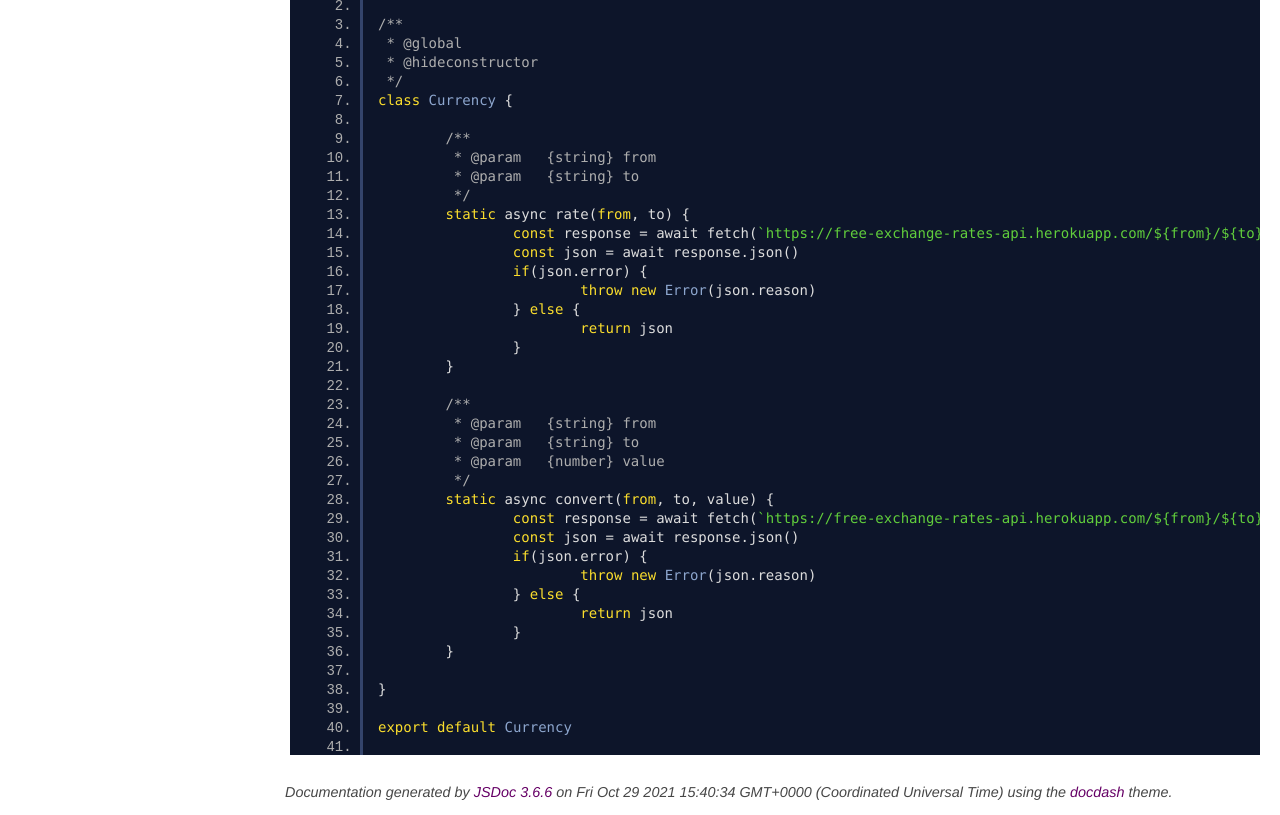
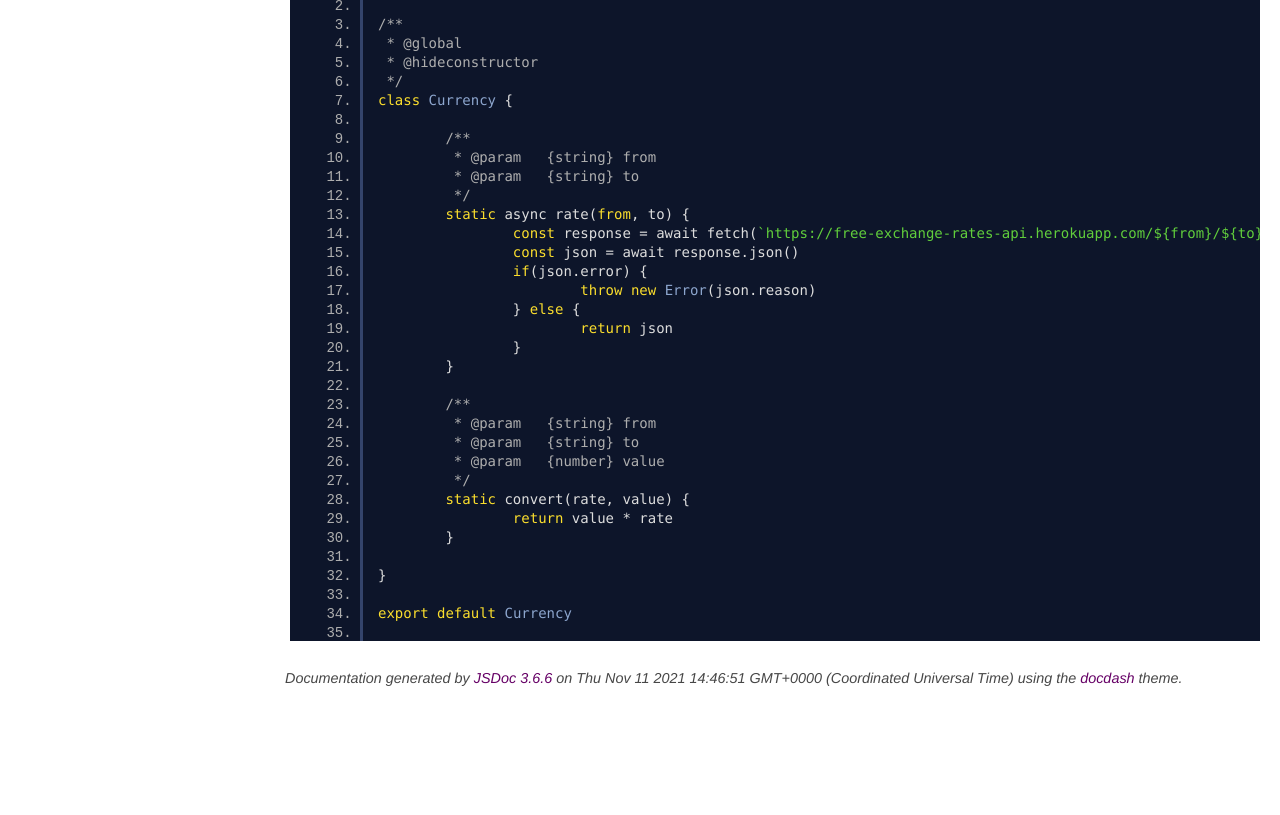
Before and after one commit to thoughtsunificator/currency, a plain HTML site: page index.js.html in a window 1280 px wide. Shown: the part 182-997 px from the top of the page. After the commit the page ends 883 px from the top, so only its background shows below. Drawn offline with Linux system fonts and the light colour scheme.

Commit message:
Update gh-pages to output generated at a7ae524

```diff
--- a/index.js.html
+++ b/index.js.html
@@ -71,14 +71,8 @@ class Currency {
 	 * @param   {string} to
 	 * @param   {number} value
 	 */
-	static async convert(from, to, value) {
-		const response = await fetch(`https://free-exchange-rates-api.herokuapp.com/${from}/${to}/${value}`)
-		const json = await response.json()
-		if(json.error) {
-			throw new Error(json.reason)
-		} else {
-			return json
-		}
+	static convert(rate, value) {
+		return value * rate
 	}
 
 }
@@ -99,7 +93,7 @@ export default Currency
 <br class="clear">
 
 <footer>
-    Documentation generated by <a href="https://github.com/jsdoc3/jsdoc">JSDoc 3.6.6</a> on Fri Oct 29 2021 15:40:34 GMT+0000 (Coordinated Universal Time) using the <a href="https://github.com/clenemt/docdash">docdash</a> theme.
+    Documentation generated by <a href="https://github.com/jsdoc3/jsdoc">JSDoc 3.6.6</a> on Thu Nov 11 2021 14:46:51 GMT+0000 (Coordinated Universal Time) using the <a href="https://github.com/clenemt/docdash">docdash</a> theme.
 </footer>
 
 <script>prettyPrint();</script>
```
Also changed, not shown: Currency.html (+2 -2 lines), index.html (+1 -1 lines).
